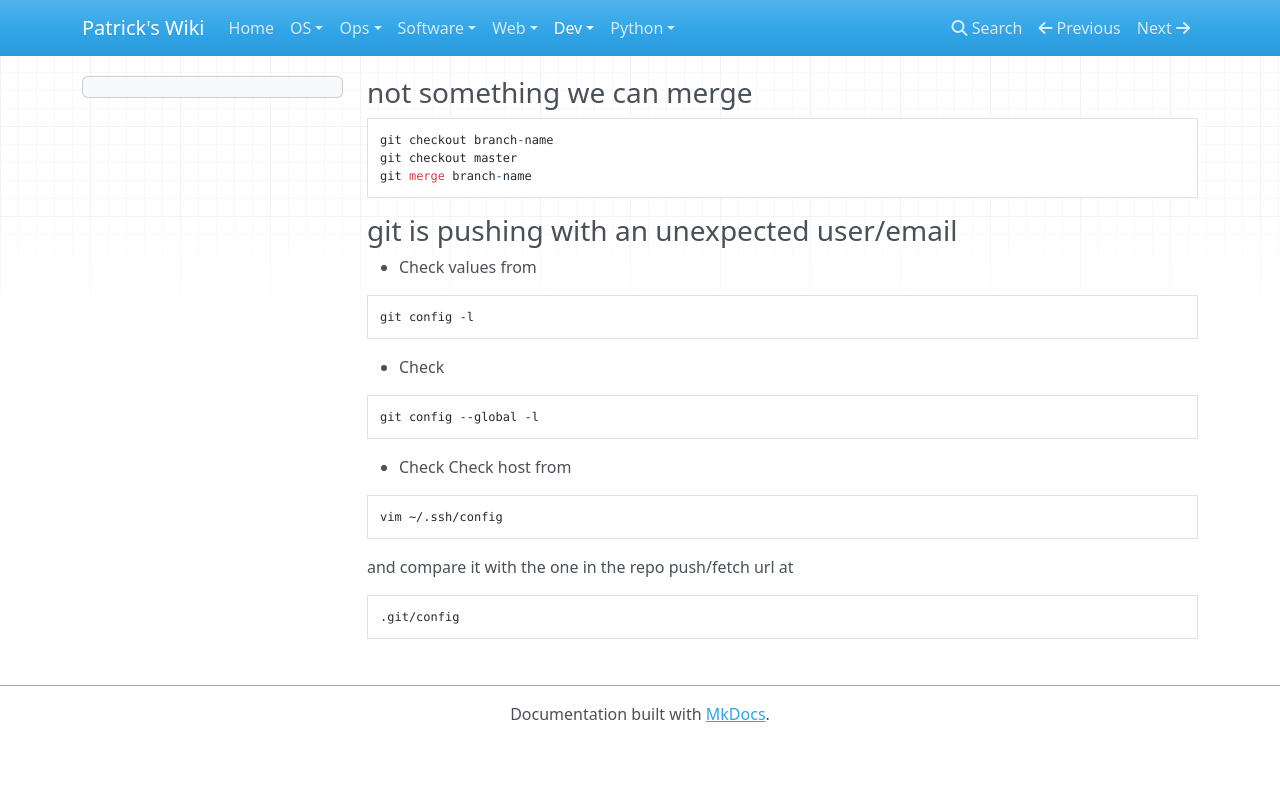
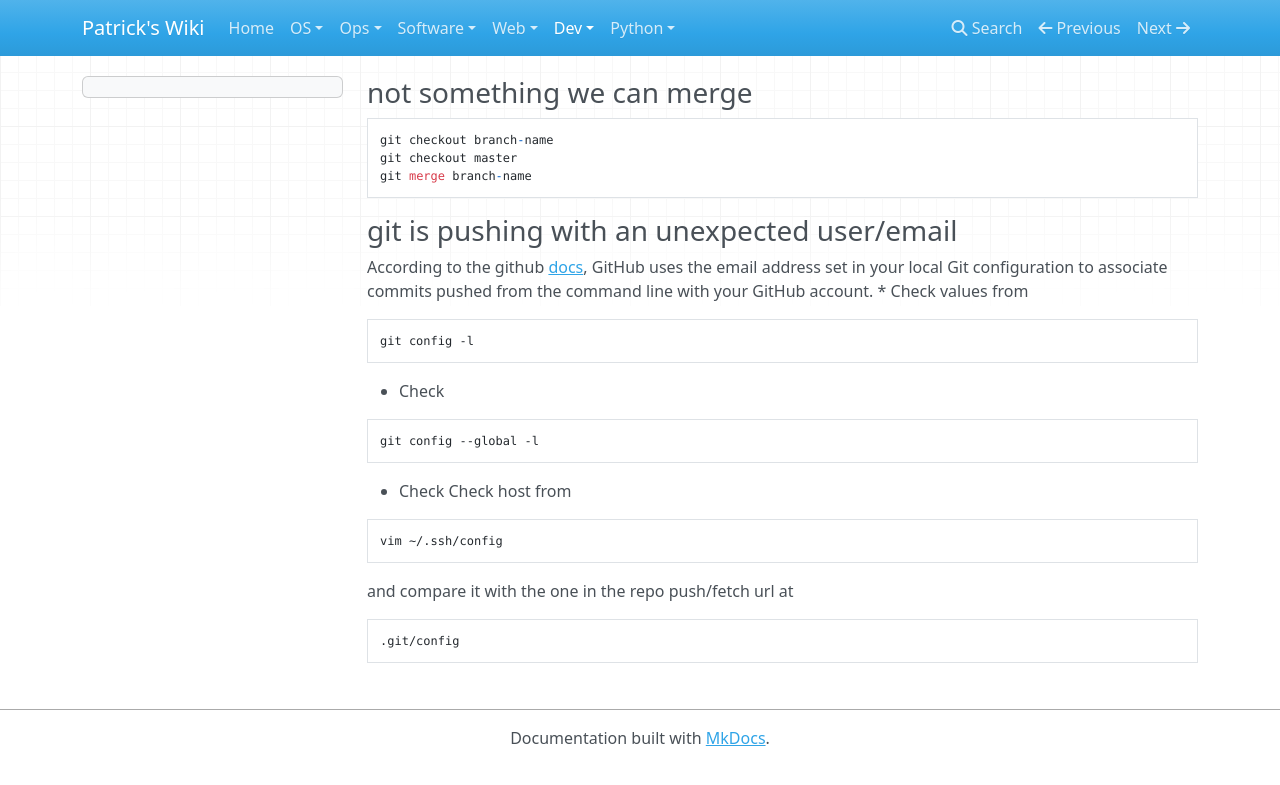
Before and after one commit to patsancu/wiki, an MkDocs documentation site: the page built from docs/dev/VCS/Git/Git-problems.md, in a window 1280 px wide. Shown: the top 785 px of the page. Built offline with MkDocs 1.6.1, drawn with Linux system fonts in a browser that asks for light colours; nearby versions of some CDN libraries.

Commit message:
github docs link

````diff
--- a/docs/dev/VCS/Git/Git-problems.md
+++ b/docs/dev/VCS/Git/Git-problems.md
@@ -7,6 +7,7 @@ git merge branch-name
 ```
 
 ### git is pushing with an unexpected user/email
+According to the github [docs](https://help.github.com/articles/setting-your-commit-email-address-in-git/), GitHub uses the email address set in your local Git configuration to associate commits pushed from the command line with your GitHub account.
 * Check values from
 ```bash
 git config -l
````
